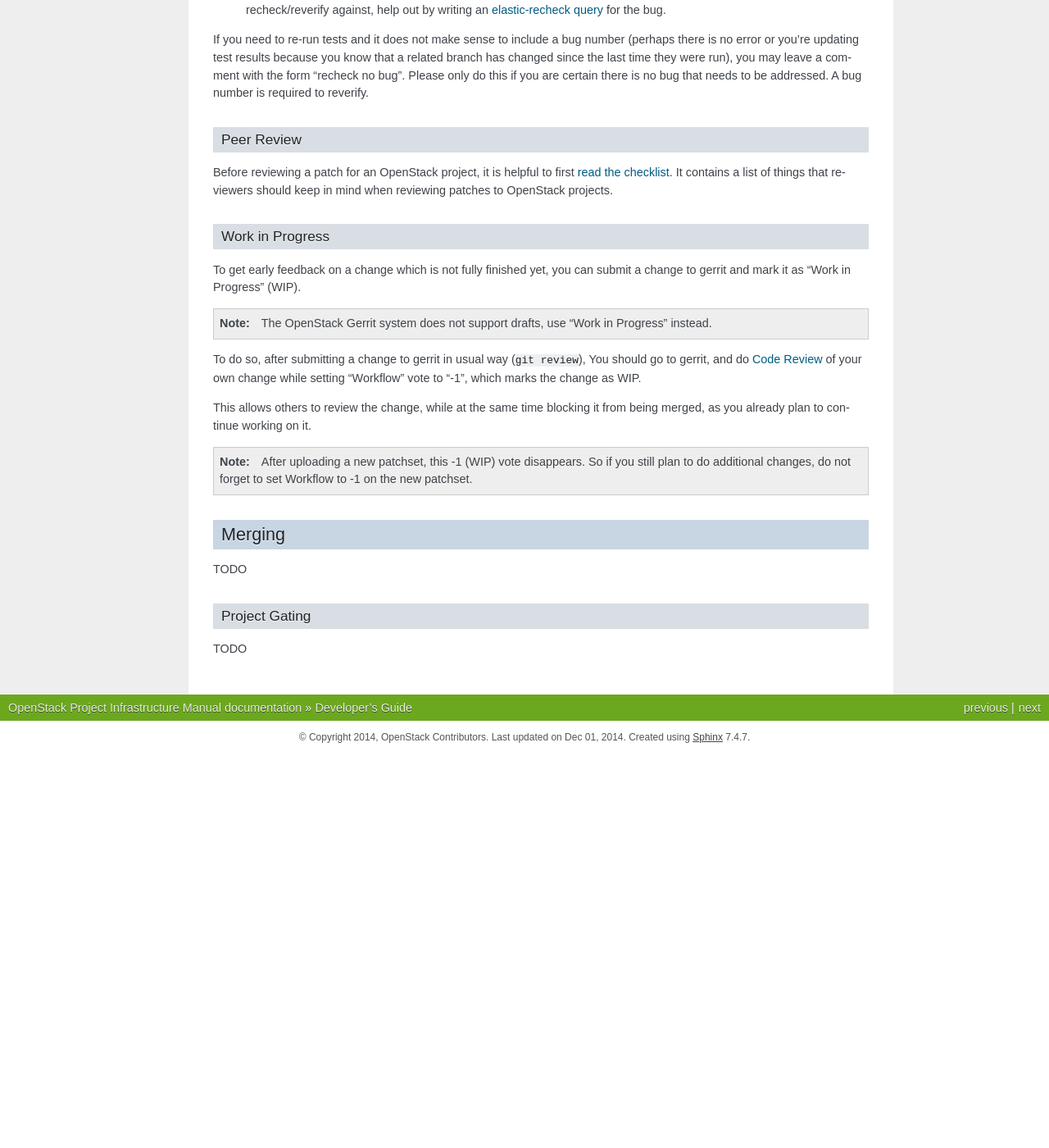
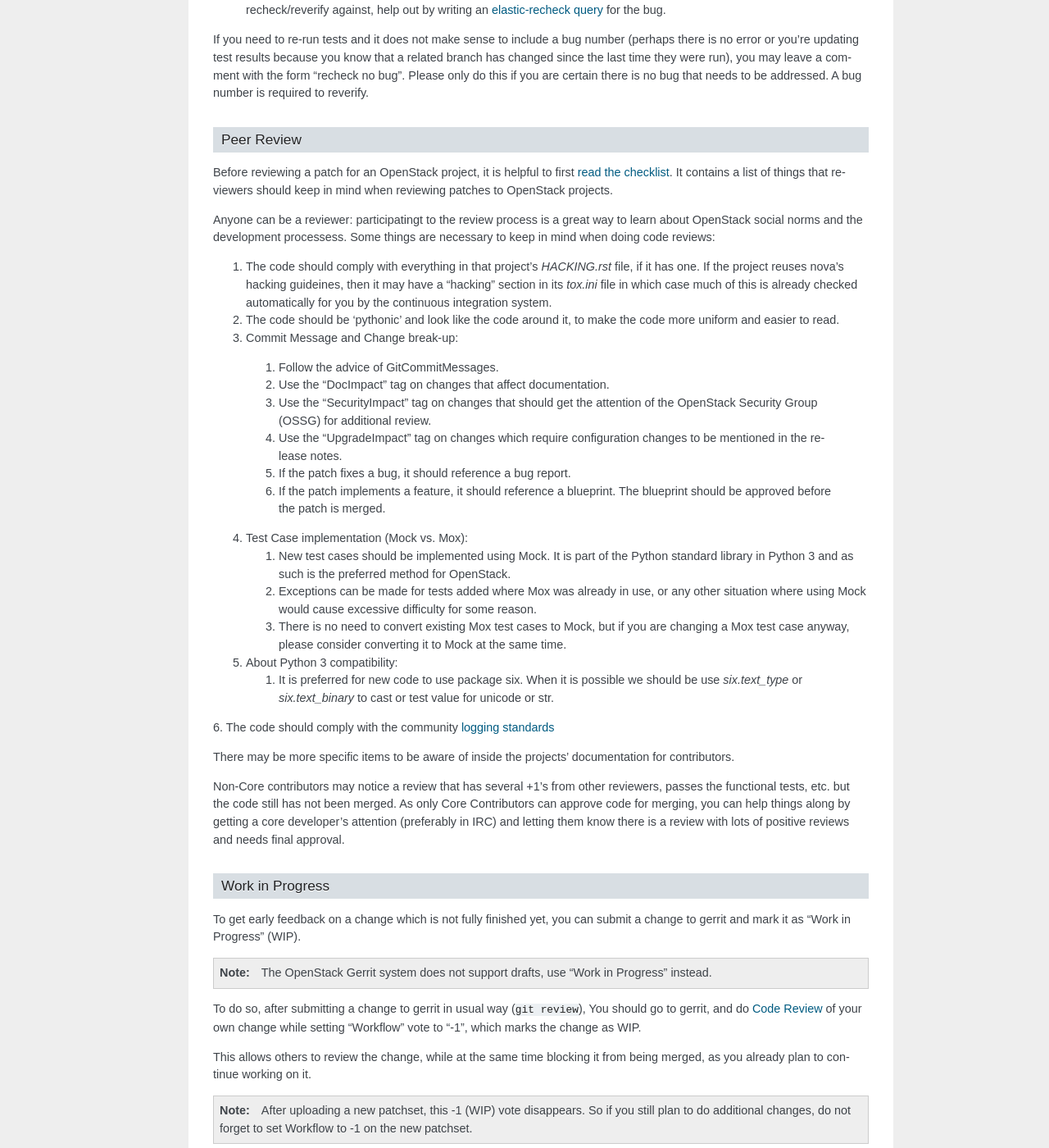
Before and after one commit to openstack-archive/infra-manual, a Sphinx documentation site: the page built from doc/source/developers.rst, in a window 1280 px wide and 1400 px high, scrolled down 7058 px. Shown: the whole window at 82% size. Built offline with Sphinx 7.4.7, drawn with Linux system fonts in a browser that asks for light colours; before the commit the page ends 7977 px from its top, so only the background shows below that.

Commit message:
Adding the Review Checklist items
The checklist is generic for all projects. Checklist items that are
specific to a project should go in project's instructions for
contributors.

Change-Id: Iaf84142e8bcbcb4c524ae8c362e7a19ee1a44711

```diff
--- a/doc/source/developers.rst
+++ b/doc/source/developers.rst
@@ -401,6 +401,64 @@ Before reviewing a patch for an OpenStack project, it is helpful to first
 It contains a list of things that reviewers should keep in mind when
 reviewing patches to OpenStack projects.
 
+Anyone can be a reviewer: participatingt to the review process is a
+great way to learn about OpenStack social norms and the development
+processess. Some things are necessary to keep in mind when doing code
+reviews:
+
+1. The code should comply with everything in that project's
+   `HACKING.rst` file, if it has one. If the project reuses nova's
+   hacking guideines, then it may have a "hacking" section in its
+   `tox.ini` file in which case much of this is already checked
+   automatically for you by the continuous integration system.
+2. The code should be 'pythonic' and look like the code around it,
+   to make the code more uniform and easier to read.
+3. Commit Message and Change break-up:
+
+  1. Follow the advice of GitCommitMessages.
+  2. Use the "DocImpact" tag on changes that affect
+     documentation.
+  3. Use the "SecurityImpact" tag on changes that should get the
+     attention of the OpenStack Security Group (OSSG) for additional
+     review.
+  4. Use the "UpgradeImpact" tag on changes which require
+     configuration changes to be mentioned in the release notes.
+  5. If the patch fixes a bug, it should reference a bug report.
+  6. If the patch implements a feature, it should reference a
+     blueprint. The blueprint should be approved before the patch is
+     merged.
+
+4. Test Case implementation (Mock vs. Mox):
+
+   1. New test cases should be implemented using Mock. It is part
+      of the Python standard library in Python 3 and as such is the
+      preferred method for OpenStack.
+   2. Exceptions can be made for tests added where Mox was already
+      in use, or any other situation where using Mock would cause excessive
+      difficulty for some reason.
+   3. There is no need to convert existing Mox test cases to Mock,
+      but if you are changing a Mox test case anyway, please consider
+      converting it to Mock at the same time.
+
+5. About Python 3 compatibility:
+
+   1. It is preferred for new code to use package six. When it is
+      possible we should be use `six.text_type` or `six.text_binary` to cast
+      or test value for unicode or str.
+
+6. The code should comply with the community `logging standards
+<https://wiki.openstack.org/wiki/LoggingStandards>`_
+
+There may be more specific items to be aware of inside the projects'
+documentation for contributors.
+
+Non-Core contributors may notice a review that has several +1's from
+other reviewers, passes the functional tests, etc. but the code still
+has not been merged. As only Core Contributors can approve code for
+merging, you can help things along by getting a core developer's
+attention (preferably in IRC) and letting them know there is a review
+with lots of positive reviews and needs final approval.
+
 Work in Progress
 ----------------
 
```
